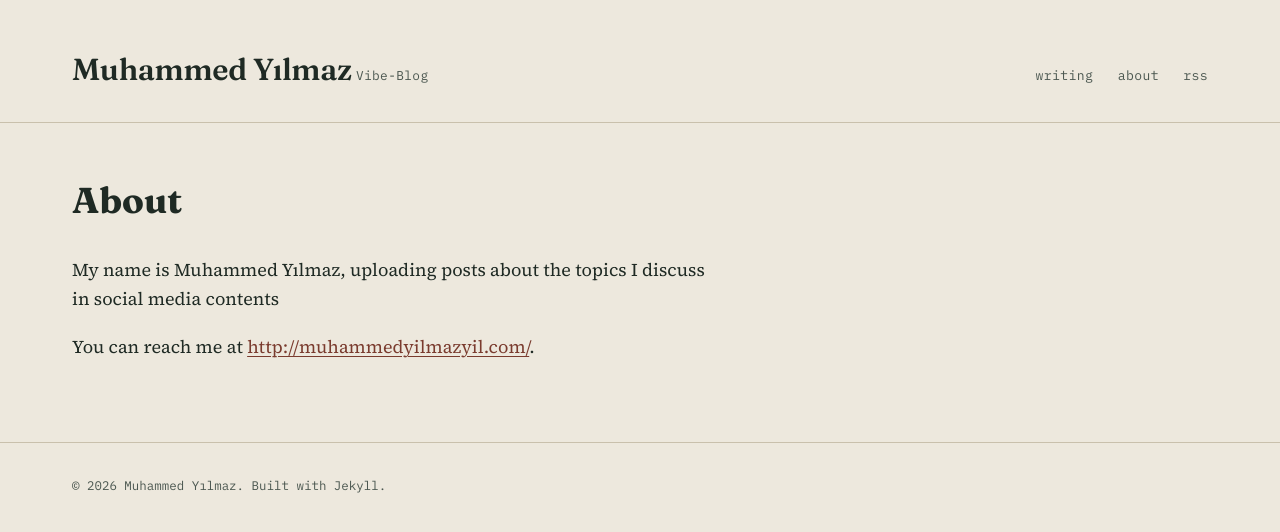
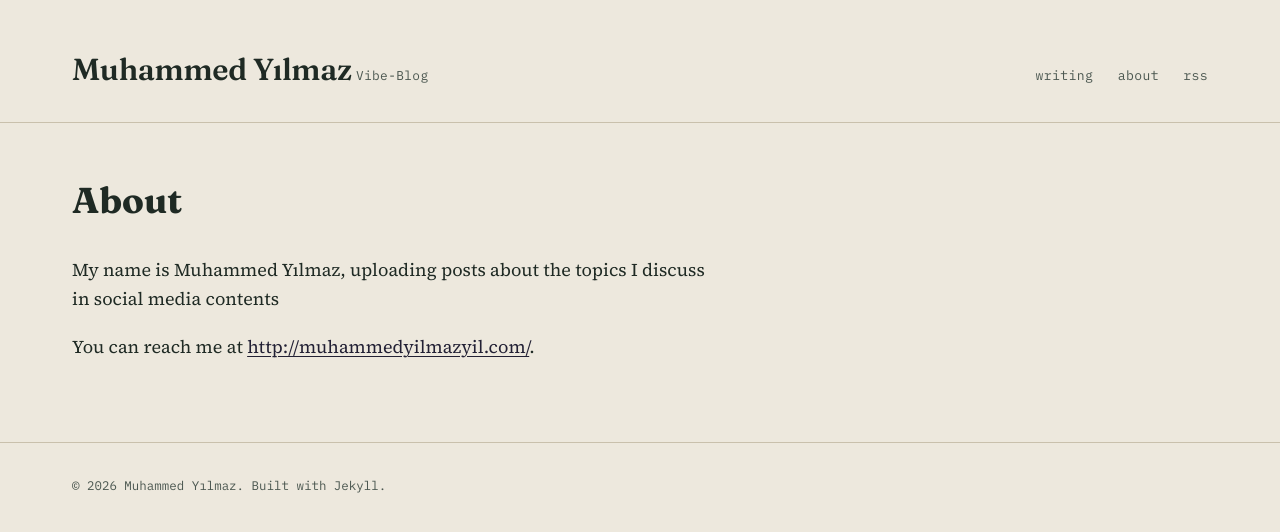
Before and after one commit to n9pe/Myblog, a Jekyll site: the page built from about.md, in a window 1280 px wide. Shown: the top 532 px of the page. Built offline with Jekyll 4.4.1, drawn with Linux system fonts in a browser that asks for light colours.

Commit message:
Update style.css

```diff
--- a/assets/css/style.css
+++ b/assets/css/style.css
@@ -10,7 +10,7 @@
   --ink: #1F2A24;
   --ink-soft: #4B5750;
   --rule: #C9C0AC;
-  --brick: #7A3B2E;
+  --brick: #222034;
   --moss: #3F5C4C;
 
   --display: "Fraunces", "Iowan Old Style", Georgia, serif;
```
